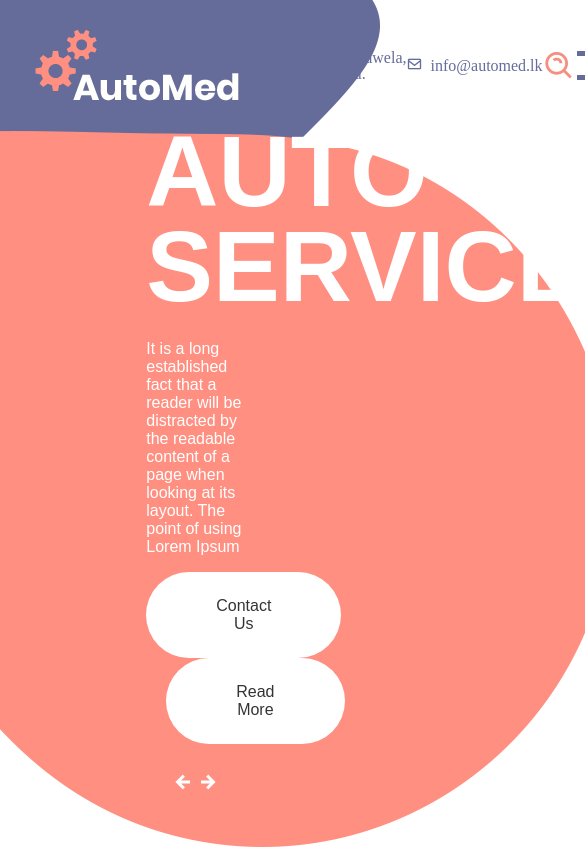
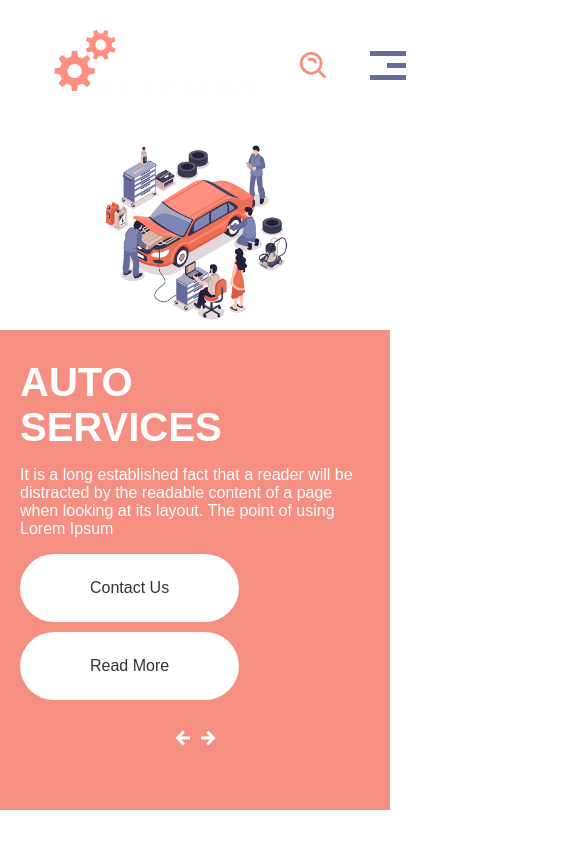
Before and after one commit to UpekHansaja/AutoMed, a plain HTML site: page index.html in a window 390 px wide. Shown: the top 847 px of the page, 585 px wide, since content can reach past the window. Drawn offline with nearby package versions, Linux system fonts and the light colour scheme.

Commit message:
started to responsive with CSS Media Queries

```diff
--- a/assets/css/style.css
+++ b/assets/css/style.css
@@ -55,8 +55,10 @@ header {
 }
 
 .leftHeroSide {
-  width: 80%;
+  width: 100%;
   height: 100%;
+  /* background-color: red; */
+  z-index: -2;
 }
 
 .rightHeroSide {
@@ -68,6 +70,7 @@ header {
   width: 90%;
   height: 100%;
   object-fit: contain;
+  z-index: -2;
 }
 
 .rightHeroContent {
@@ -137,3 +140,62 @@ header {
   transition-duration: .3s;
   margin-top: -10px;
 }
+
+/* Extra small devices (phones, 600px and down) */
+@media only screen and (max-width: 600px) {
+  header{
+    width: 100%;
+  }
+  .headerItems a{
+    display: none;
+  }
+  .headerItems{
+    width: 100%;
+    justify-content: space-around;
+  }
+  .logoBgImg{
+    display: none;
+  }
+  .smdFlex-direction{
+    flex-direction: column;
+  }
+  .homeLeftImg{
+    width: 50%;
+  }
+  .homeRightBgImg{
+    display: none;
+  }
+  .rightHeroContent{
+    position: relative;
+    padding: 10px 20px;
+    /* background-color: red; */
+    width: 100vw;
+  }
+  .rightHeroInner{
+    background-color: var(--orange-color);
+    width: 90vw;
+    padding: 30px 20px;
+  }
+  .heroHeading{
+    font-size: 40px;
+  }
+  .decreaseMarginTop{
+    margin-top: 0px;
+  }
+  .buttonHolder button:nth-child(2) {
+    margin-left: 0px;
+    margin-top: 10px;
+  }
+}
+
+/* Small devices (portrait tablets and large phones, 600px and up) */
+@media only screen and (min-width: 600px) {}
+
+/* Medium devices (landscape tablets, 768px and up) */
+@media only screen and (min-width: 768px) {}
+
+/* Large devices (laptops/desktops, 992px and up) */
+@media only screen and (min-width: 992px) {}
+
+/* Extra large devices (large laptops and desktops, 1200px and up) */
+@media only screen and (min-width: 1200px) {}
--- a/index.html
+++ b/index.html
@@ -25,7 +25,7 @@
             <header>
                 <nav>
                     <div class="headerItems">
-                        <img src="./assets/img/logo.png" alt="AutoMed Logo">
+                        <img src="./assets/img/logo.png" alt="AutoMed Logo" class="lgLogoImg">
                         <a href="tel:+94112123321" class="callNow">
                             <i class='bx bx-phone-call'>&nbsp;Call Now +94 71 5598394</i>
                         </a>
@@ -42,7 +42,7 @@
             </header>
         </div>
         <div class="section heroSection">
-            <div class="heroBgImg heroSection">
+            <div class="heroBgImg heroSection smdFlex-direction">
                 <div class="leftHeroSide heroSection">
                     <img src="./assets/img/homeLeftImg.png" alt="Car repair illutration" class="homeLeftImg">
                 </div>
```
